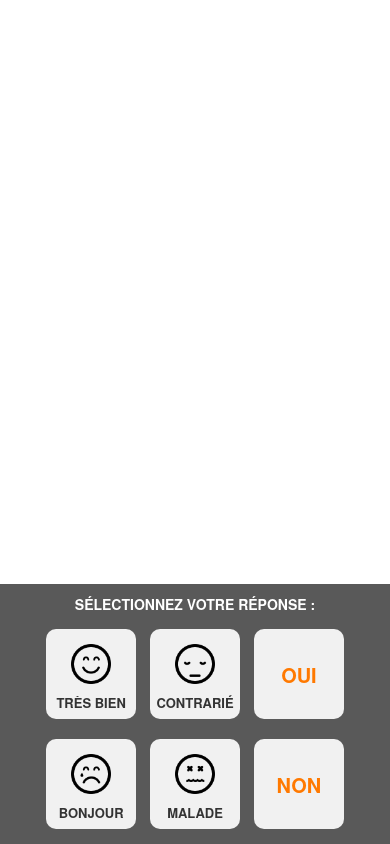
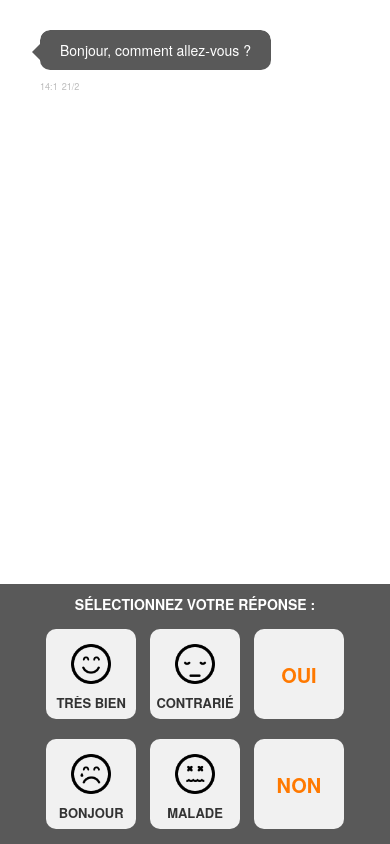
Before and after one commit to ButterCorp/DOMI, a website: page www/chat.html in a window 390 px wide. Drawn offline with Linux system fonts and the light colour scheme; some packages are replaced by stand-ins of ours.

Commit message:
Test chat

```diff
--- a/www/chat.html
+++ b/www/chat.html
@@ -16,23 +16,6 @@
 
 
         <div class='chat-message padding'>
-
-          <!-- <div class='chat-message chat-message-recipient'>
-
-            <div class='chat-message-wrapper'>
-              <div class='chat-message-content'>
-                <p>Sushi tonight?</p>
-              </div>
-
-              <div class='chat-details'>
-                <span class='chat-message-localization font-size-small'>Time</span>
-                <span class='chat-message-read-status font-size-small'>- Date</span>
-              </div>
-
-            </div>
-          </div> -->
-
-
 
         </div>
 
@@ -86,23 +69,31 @@
 
             $( document ).ready(function() {
 
-                ApiAIPlugin.init({
-                    clientAccessToken: "d097be54c5004ac58629f7f53228b156",
-                    lang: "fr"
-                    },
-                    function(result){
-                        //alert(result);
-                        console.log('ok');
-                    },
-                    function(error){
-                        //alert(error);
-                        console.log('error');
-                    }
-                );
+                var reponse = "Bonjour, comment allez-vous ?";
 
-                var texte = "Bonjour";
+                var d = new Date();
+                var n = d.getMinutes();
+                var h = d.getHours();
 
-                sendText(texte)
+                var day = d.getDate();
+                var month = d.getMonth();
+
+
+
+                    $('.chat-message.padding').append("<div class='chat-message chat-message-recipient'>" +
+
+                        "<div class='chat-message-wrapper'>" +
+                        "<div class='chat-message-content'>" +
+                            "<p>"+reponse+"</p>" +
+                        "</div>" +
+
+                        "<div class='chat-details'>" +
+                            "<span class='chat-message-localization font-size-small'>"+h+":"+n+"</span>" +
+                            "<span class='chat-message-read-status font-size-small'>"+day+"/"+month+"</span>" +
+                        "</div>" +
+
+                        "</div>" +
+                    "</div>");
             });
 
             $('.item').on('click', function(){
```
Also changed, not shown: 1 other file.
